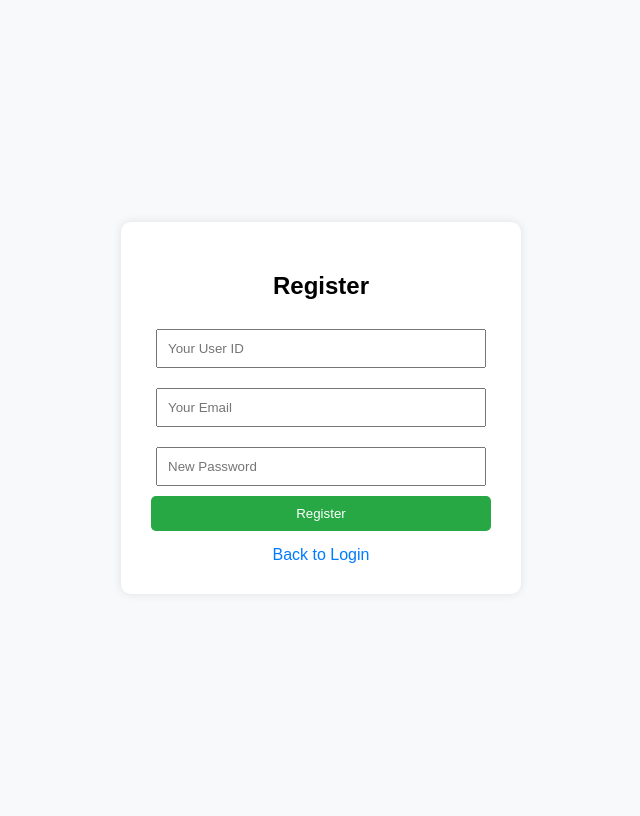
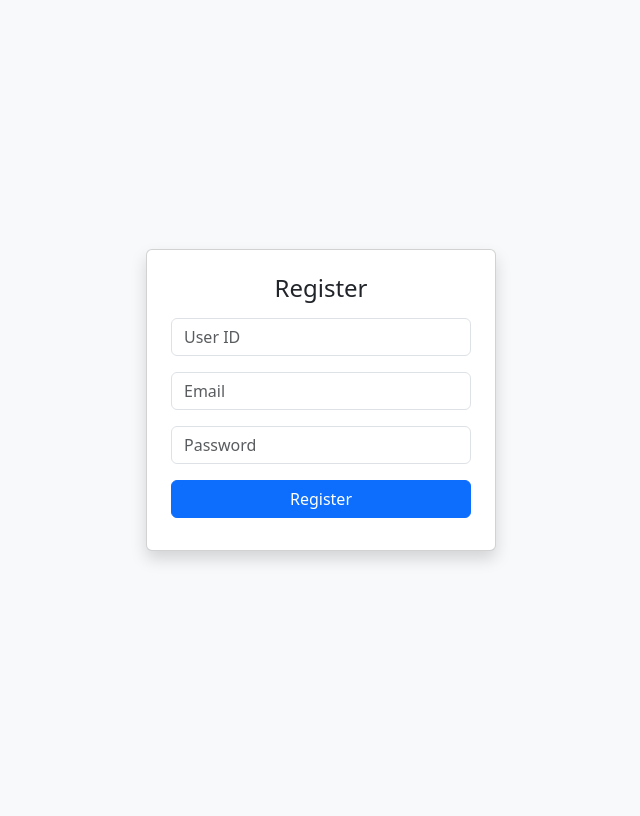
Before and after one commit to sliusenko/multi-trade-ui, a Python web app: template app/templates/register.html in a window 1280 px wide. Shown: the whole page, without its empty margins (319-959 px from the left). After the commit the page ends 562 px from the top, so only its background shows below. Run offline with Jinja, Linux system fonts and the light colour scheme; the template is opened without the code that fills it, so the values that code supplies are empty.

Commit message:
create ui

```diff
--- a/app/main.py
+++ b/app/main.py
@@ -63,6 +63,10 @@ def get_db():
         user="bot",
         password="00151763Db3c"
     )
+
+@app.get("/register", response_class=HTMLResponse)
+async def register_page(request: Request):
+    return templates.TemplateResponse("register.html", {"request": request})
 
 def require_login(request: Request):
     return bool(request.session.get("user"))
--- a/app/templates/register.html
+++ b/app/templates/register.html
@@ -2,54 +2,51 @@
 <html lang="en">
 <head>
     <meta charset="UTF-8">
-  <meta name="viewport" content="width=device-width, initial-scale=1.0">
     <title>Register</title>
-  <style>
-    body { font-family: Arial, sans-serif; display: flex; justify-content: center; align-items: center; height: 100vh; background: #f8f9fa; }
-    .container { background: white; padding: 30px; border-radius: 10px; box-shadow: 0 0 10px rgba(0,0,0,0.1); width: 340px; text-align: center; }
-    input { width: 90%; padding: 10px; margin: 10px 0; }
-    button { width: 100%; padding: 10px; background: #28a745; color: white; border: none; border-radius: 5px; cursor: pointer; }
-    button:hover { background: #218838; }
-    .error { color: red; margin-bottom: 10px; }
-    .success { color: green; margin-bottom: 10px; }
-    .back-link { display: block; margin-top: 15px; text-decoration: none; color: #007bff; }
-  </style>
+    <link rel="stylesheet" href="https://cdn.jsdelivr.net/npm/bootstrap@5.3.0/dist/css/bootstrap.min.css">
 </head>
-<body>
-  <div class="container">
-    <h2>Register</h2>
-    <div id="message"></div>
-    <form id="register-form">
-      <input type="number" name="user_id" placeholder="Your User ID" required>
-      <input type="email" name="email" placeholder="Your Email" required>
-      <input type="password" name="password" placeholder="New Password" required>
-      <button type="submit">Register</button>
-    </form>
-    <a class="back-link" href="/login.html">Back to Login</a>
+<body class="d-flex justify-content-center align-items-center vh-100 bg-light">
+
+<div class="card p-4 shadow" style="width: 350px;">
+    <h4 class="text-center mb-3">Register</h4>
+    <div class="mb-3">
+        <input id="user_id" class="form-control" placeholder="User ID" type="number">
+    </div>
+    <div class="mb-3">
+        <input id="email" class="form-control" placeholder="Email" type="email">
+    </div>
+    <div class="mb-3">
+        <input id="password" class="form-control" placeholder="Password" type="password">
+    </div>
+    <button class="btn btn-primary w-100" onclick="register()">Register</button>
+    <div id="msg" class="mt-2 text-center text-danger"></div>
 </div>
 
 <script>
-    document.getElementById('register-form').addEventListener('submit', async (e) => {
-      e.preventDefault();
-      const msg = document.getElementById('message');
-      msg.textContent = '';
-      const data = Object.fromEntries(new FormData(e.target).entries());
+async function register() {
+    const user_id = document.getElementById("user_id").value;
+    const email = document.getElementById("email").value;
+    const password = document.getElementById("password").value;
 
-      const resp = await fetch('/register', {
-        method: 'POST',
-        headers: { 'Content-Type': 'application/json' },
-        body: JSON.stringify(data)
+    const response = await fetch("/register", {
+        method: "POST",
+        headers: {"Content-Type": "application/json"},
+        body: JSON.stringify({user_id, email, password})
     });
 
-      const json = await resp.json();
-      if (resp.status === 200) {
-        msg.className = 'success';
-        msg.textContent = json.msg || "Registration successful! You can login now.";
+    const data = await response.json();
+    const msg = document.getElementById("msg");
+
+    if (response.ok) {
+        msg.classList.remove("text-danger");
+        msg.classList.add("text-success");
+        msg.textContent = "Registration successful!";
+        setTimeout(() => window.location.href = "/login", 1500);
     } else {
-        msg.className = 'error';
-        msg.textContent = json.detail || "Registration failed";
+        msg.textContent = data.detail || "Error registering user.";
     }
-    });
+}
 </script>
+
 </body>
 </html>
```
Lines whose indentation alone changed are shown as unchanged.
